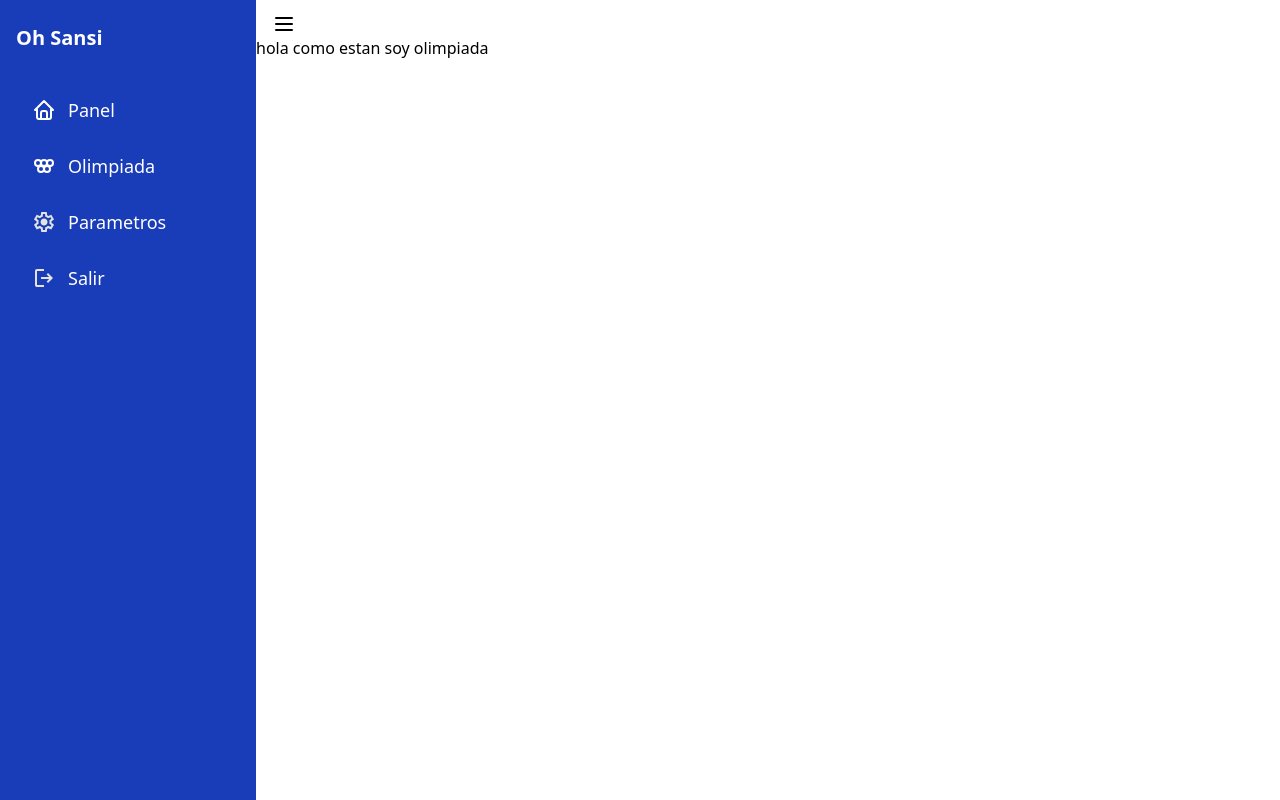
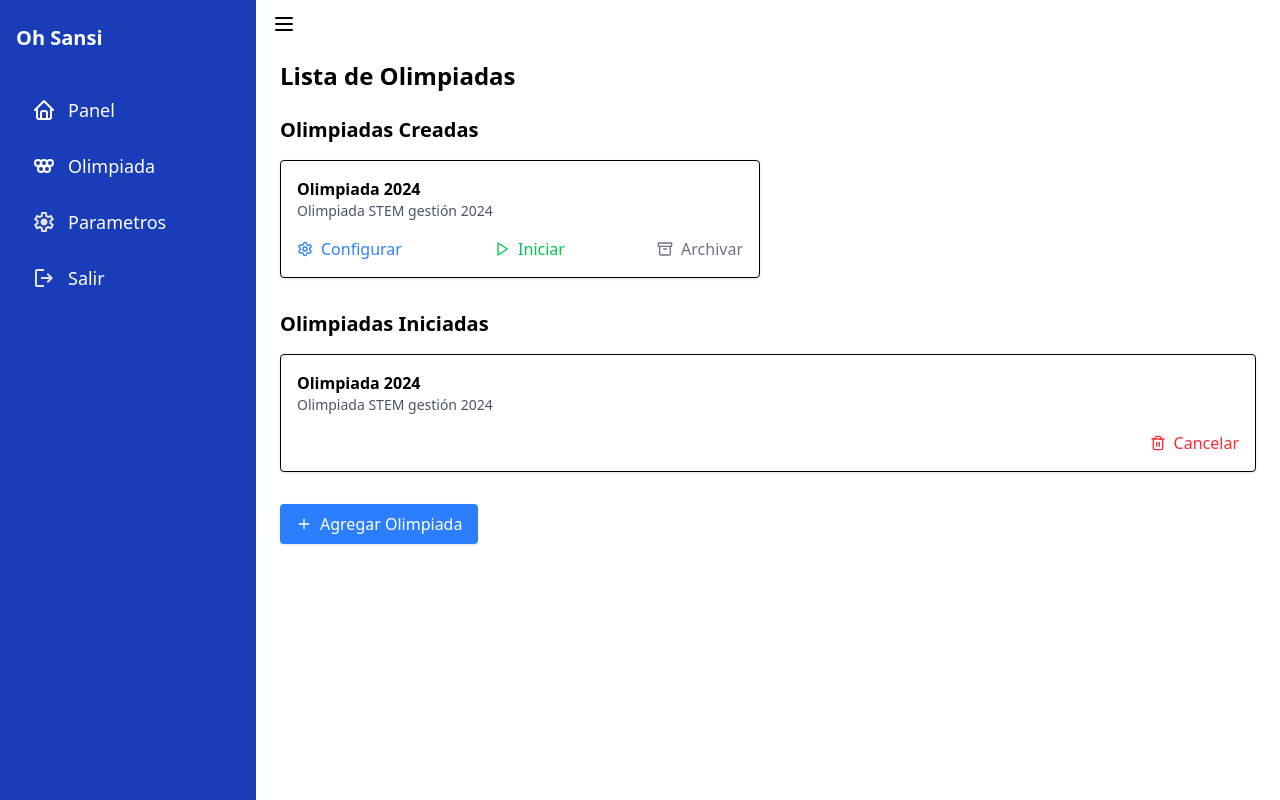
Before and after one commit to IVER-15-07/ohSansi, a React (Vite) app in the folder frontend/: page /AdminLayout/Olympiad in a window 1280 px wide. Built offline with nearby package versions, Linux system fonts and the light colour scheme.

Commit message:
Se añadio lucide-react a package.json para los iconos y se creo la vista asociada a Olimpiadas

```diff
--- a/frontend/package.json
+++ b/frontend/package.json
@@ -14,7 +14,8 @@
     "react": "^19.0.0",
     "react-dom": "^19.0.0",
     "react-router-dom": "^7.4.0",
-    "tailwindcss": "^4.0.15"
+    "tailwindcss": "^4.0.15",
+    "lucide-react": "^0.486.0"
   },
   "devDependencies": {
     "@eslint/js": "^9.21.0",
--- a/frontend/src/pages/admin/Olympiad.jsx
+++ b/frontend/src/pages/admin/Olympiad.jsx
@@ -1,13 +1,53 @@
 import React from 'react'
-
+import { Plus, Settings, Play, Archive, Trash2 } from 'lucide-react'
 
 const Olympiad = () => {
+  return (
+    <div className="p-6">
+      <h1 className="text-2xl font-bold mb-6">Lista de Olimpiadas</h1>
 
-    return (
-       <div>
-        <h1>hola  como estan soy olimpiada </h1>
-       </div>
-    )
-  }
+      {/* Sección de Olimpiadas Creadas */}
+      <div className="mb-8">
+        <h2 className="text-xl font-semibold mb-4">Olimpiadas Creadas</h2>
+        <div className="grid grid-cols-2 gap-4">
+          <div className="border p-4 rounded shadow">
+            <h3 className="font-bold">Olimpiada 2024</h3>
+            <p className="text-sm text-gray-600">Olimpiada STEM gestión 2024</p>
+            <div className="flex justify-between mt-4">
+              <button className="flex items-center text-blue-500">
+                <Settings className="mr-2" size={16} /> Configurar
+              </button>
+              <button className="flex items-center text-green-500">
+                <Play className="mr-2" size={16} /> Iniciar
+              </button>
+              <button className="flex items-center text-gray-500">
+                <Archive className="mr-2" size={16} /> Archivar
+              </button>
+            </div>
+          </div>
+          {/* Repetir tarjeta si es necesario , modularizar tarjeta*/}
+        </div>
+      </div>
+
+      {/* Sección de Olimpiadas Iniciadas */}
+      <div className="mb-8">
+        <h2 className="text-xl font-semibold mb-4">Olimpiadas Iniciadas</h2>
+        <div className="border p-4 rounded shadow">
+          <h3 className="font-bold">Olimpiada 2024</h3>
+          <p className="text-sm text-gray-600">Olimpiada STEM gestión 2024</p>
+          <div className="flex justify-end mt-4">
+            <button className="flex items-center text-red-500">
+              <Trash2 className="mr-2" size={16} /> Cancelar
+            </button>
+          </div>
+        </div>
+      </div>
+
+      <button className="flex items-center bg-blue-500 text-white px-4 py-2 rounded shadow">
+        <Plus className="mr-2" size={16} /> Agregar Olimpiada
+      </button>
+    </div>
+  )
+}
 
 export default Olympiad
```
Also changed, not shown: 2 other files (tests, documents, lock files or other folders).
